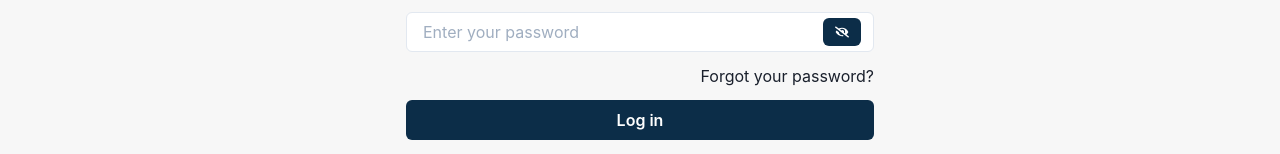
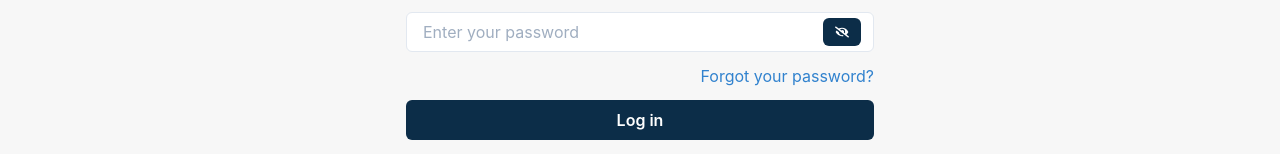
Before and after one commit to KevinMendieta/fire-list, a React (Vite) app: page /login in a window 1280 px wide. Shown: the part 227-381 px from the top of the page. Built offline with nearby package versions, Linux system fonts and the light colour scheme; no server answers.

Commit message:
add link to navigate forgot password view

```diff
--- a/src/components/Login/LoginForm.tsx
+++ b/src/components/Login/LoginForm.tsx
@@ -46,7 +46,7 @@ export default function LoginForm(props: { onSuccessLogin: () => void }) {
       </FormControl>
 
       <Text fontSize="md" mb={3} textAlign="right">
-        Forgot your password?
+        <AppLink href="/forgot-password" text="Forgot your password?" />
       </Text>
 
       <Button
```
